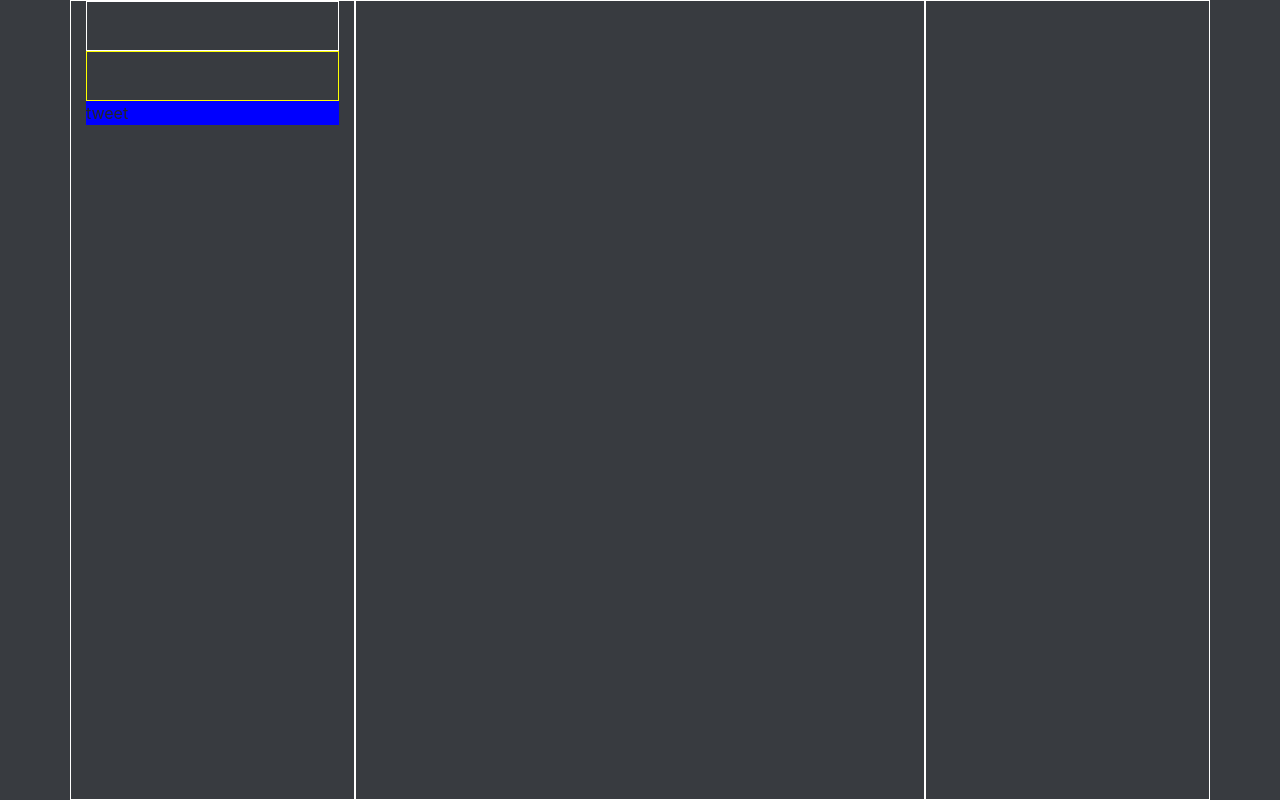
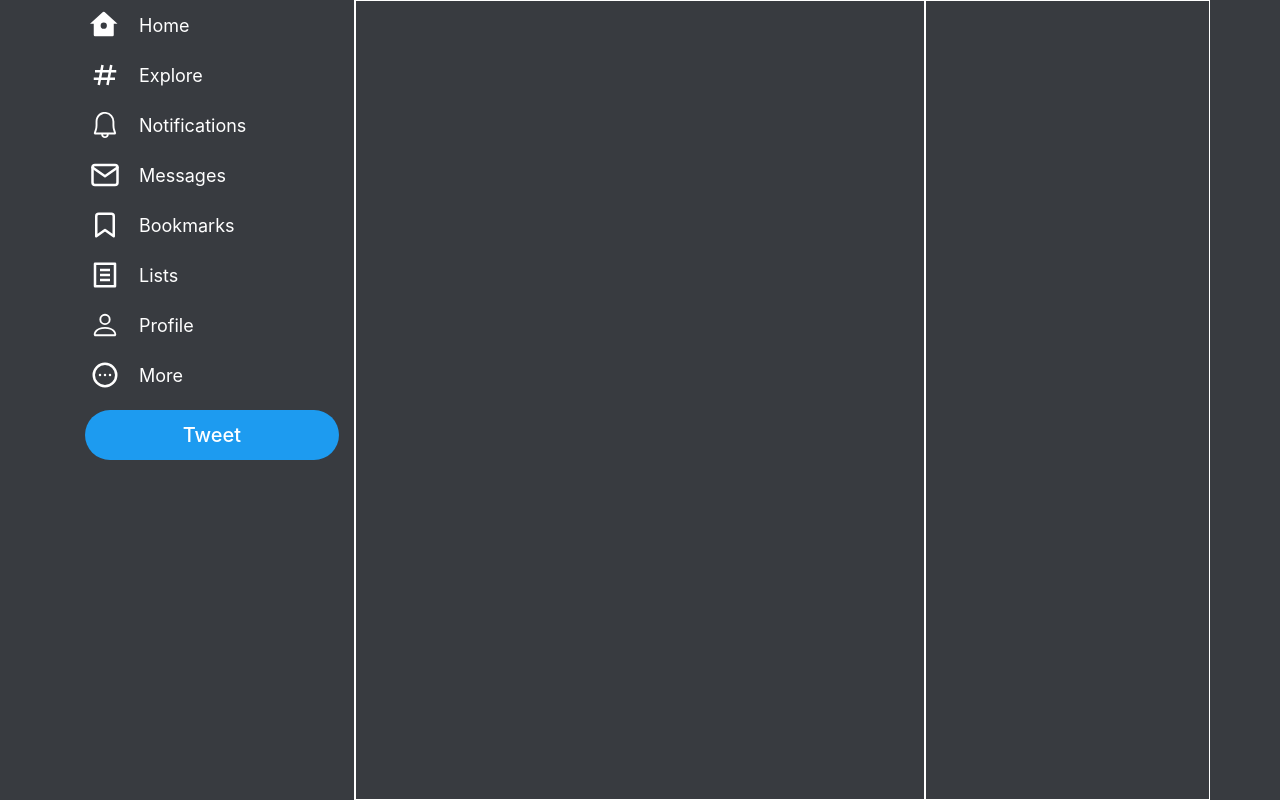
Before and after one commit to NatalijaKostovska/Twitter, a React (Create React App) app: page / in a window 1280 px wide. Built offline with nearby package versions, Linux system fonts and the light colour scheme.

Commit message:
add react icons + update navlink design

```diff
--- a/package.json
+++ b/package.json
@@ -13,6 +13,7 @@
     "bootstrap": "^4.2.0",
     "react": "^17.0.2",
     "react-dom": "^17.0.2",
+    "react-icons": "^4.3.1",
     "react-scripts": "5.0.0",
     "styled-components": "^5.3.3",
     "typescript": "^4.6.0",
--- a/src/components/Button/Button.tsx
+++ b/src/components/Button/Button.tsx
@@ -1,4 +1,5 @@
 import React from 'react'
+import styled from 'styled-components'
 
 interface Props {
   name?: string;
@@ -9,8 +10,25 @@
 
 const Button = ({ name, onClick, background, textColor = 'gray' }: Props) => {
   return (
-    <div onClick={onClick} style={{ backgroundColor: background }}>{name}</div>
+    <Style.Container onClick={onClick} style={{ backgroundColor: background }}>{name}</Style.Container>
   )
 }
 
+const Style = {
+  Container: styled.div`
+  color: white;
+  font-size: 20px;
+  padding: 10px 60px;
+  border-radius: 25px;
+  margin: 10px 0px;
+  cursor: pointer;
+  text-align: center;
+  font-weight: 500;
+  &:disabled {
+    color: grey;
+    opacity: 0.7;
+    cursor: default;
+  }
+  `
+}
 export default Button
--- a/src/components/NavLink/NavLink.tsx
+++ b/src/components/NavLink/NavLink.tsx
@@ -1,29 +1,43 @@
-import React from 'react'
-import styled from 'styled-components'
+import React, { ReactElement, ReactNode } from 'react';
+import styled from 'styled-components';
 
-export const NavLink = () => {
+type IconType = (props: IconType) => JSX.Element;
+
+interface INavLink {
+  icon?: ReactNode;
+  name?: string
+}
+
+export const NavLink = ({ icon, name }: INavLink) => {
+
   return (
-    <div>
-      <Style.IconWrapper></Style.IconWrapper>
-      <Style.TextWrapper></Style.TextWrapper>
-    </div>
+    <Style.Container>
+      <Style.IconWrapper>{icon}</Style.IconWrapper>
+      <Style.TextWrapper>{name}</Style.TextWrapper>
+    </Style.Container>
   )
 }
 const Style = {
   Container: styled.nav`
-  background: cyan;
-  height: 100vh;
+  display: flex;
 `,
   IconWrapper: styled.div`
   display: flex;
-  border: 1px solid white;
   height: 50px;
   flex: 1;
+  color: white;
+  font-size: 30px;
+  justify-content: center;
+  align-items: center;
   `,
   TextWrapper: styled.div`
   display: flex;
-  border: 1px solid yellow;
   height: 50px;
   flex: 5;
+  font-size: 18px;
+  color: white;
+  justify-content: flex-start;
+  align-items: center;
+  padding-left: 14px;
   `
 }
--- a/src/containers/Home/components/Navbar.tsx
+++ b/src/containers/Home/components/Navbar.tsx
@@ -2,12 +2,24 @@
 import styled from "styled-components";
 import Button from "../../../components/Button/Button";
 import { NavLink } from "../../../components/NavLink/NavLink";
-
+import { RiHome7Fill, RiFileListLine } from "react-icons/ri";
+import { BiHash } from "react-icons/bi";
+import { VscBell } from "react-icons/vsc";
+import { FiMail, FiBookmark } from "react-icons/fi";
+import { BsPerson } from "react-icons/bs";
+import { HiOutlineDotsCircleHorizontal } from "react-icons/hi";
 export const Navbar = () => {
   return (
     <Style.Container className="col-3">
-      <NavLink />
-      <Button name={'tweet'} background="blue" />
+      <NavLink name={'Home'} icon={<RiHome7Fill />} />
+      <NavLink name={'Explore'} icon={<BiHash />} />
+      <NavLink name={'Notifications'} icon={<VscBell />} />
+      <NavLink name={'Messages'} icon={<FiMail />} />
+      <NavLink name={'Bookmarks'} icon={<FiBookmark />} />
+      <NavLink name={'Lists'} icon={<RiFileListLine />} />
+      <NavLink name={'Profile'} icon={<BsPerson />} />
+      <NavLink name={'More'} icon={<HiOutlineDotsCircleHorizontal />} />
+      <Button name={'Tweet'} background="rgb(29, 155, 240)" />
     </Style.Container>
   )
 }
@@ -16,7 +28,7 @@
   Container: styled.nav`
   background: #383b40;
   height: 100vh;
-  border: 1px solid white;
+  border-right: 1px solid white;
 `,
   IconWrapper: styled.div`
   display: flex;
```
Also changed, not shown: 1 other file (tests, documents, lock files or other folders).
